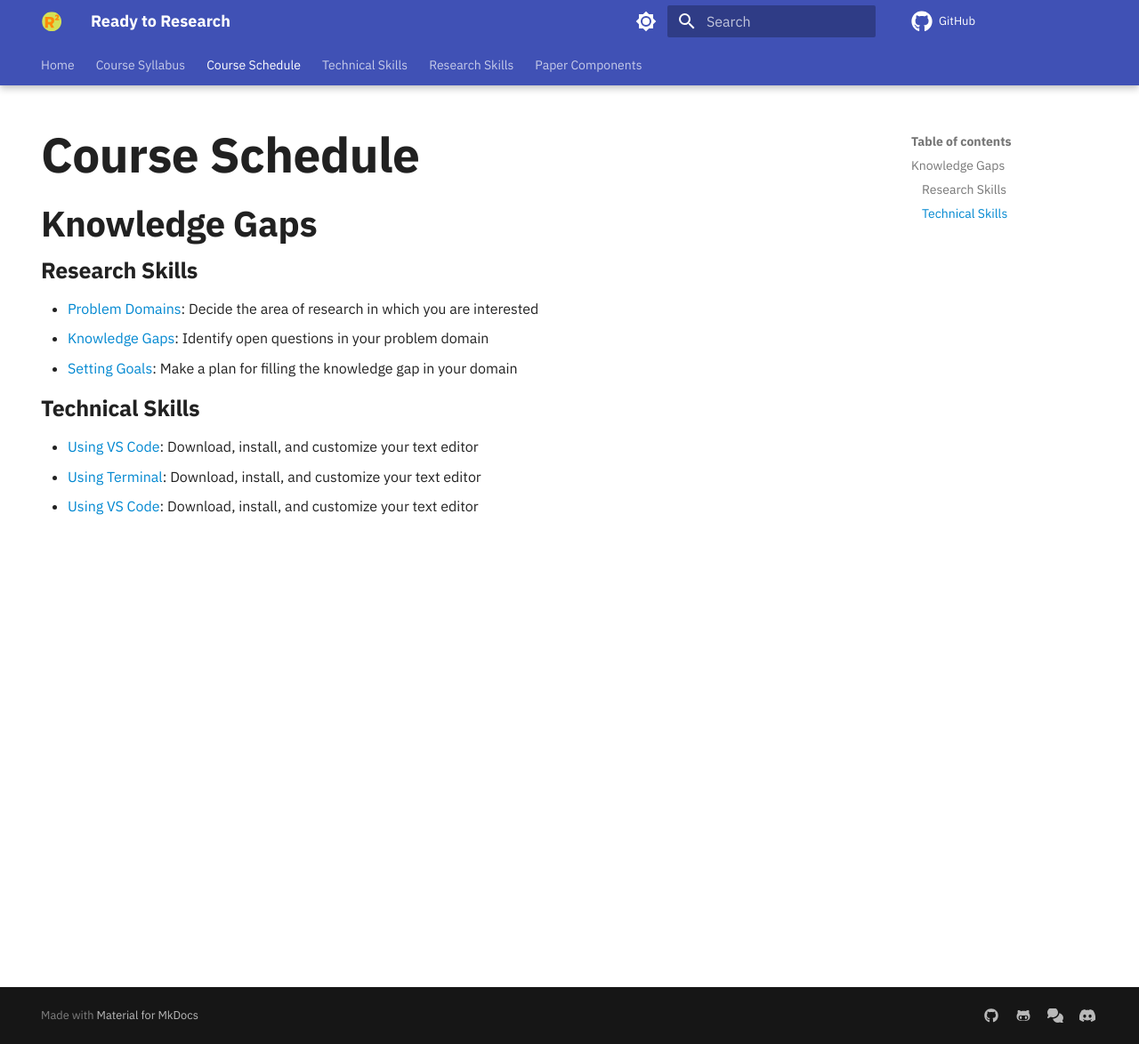
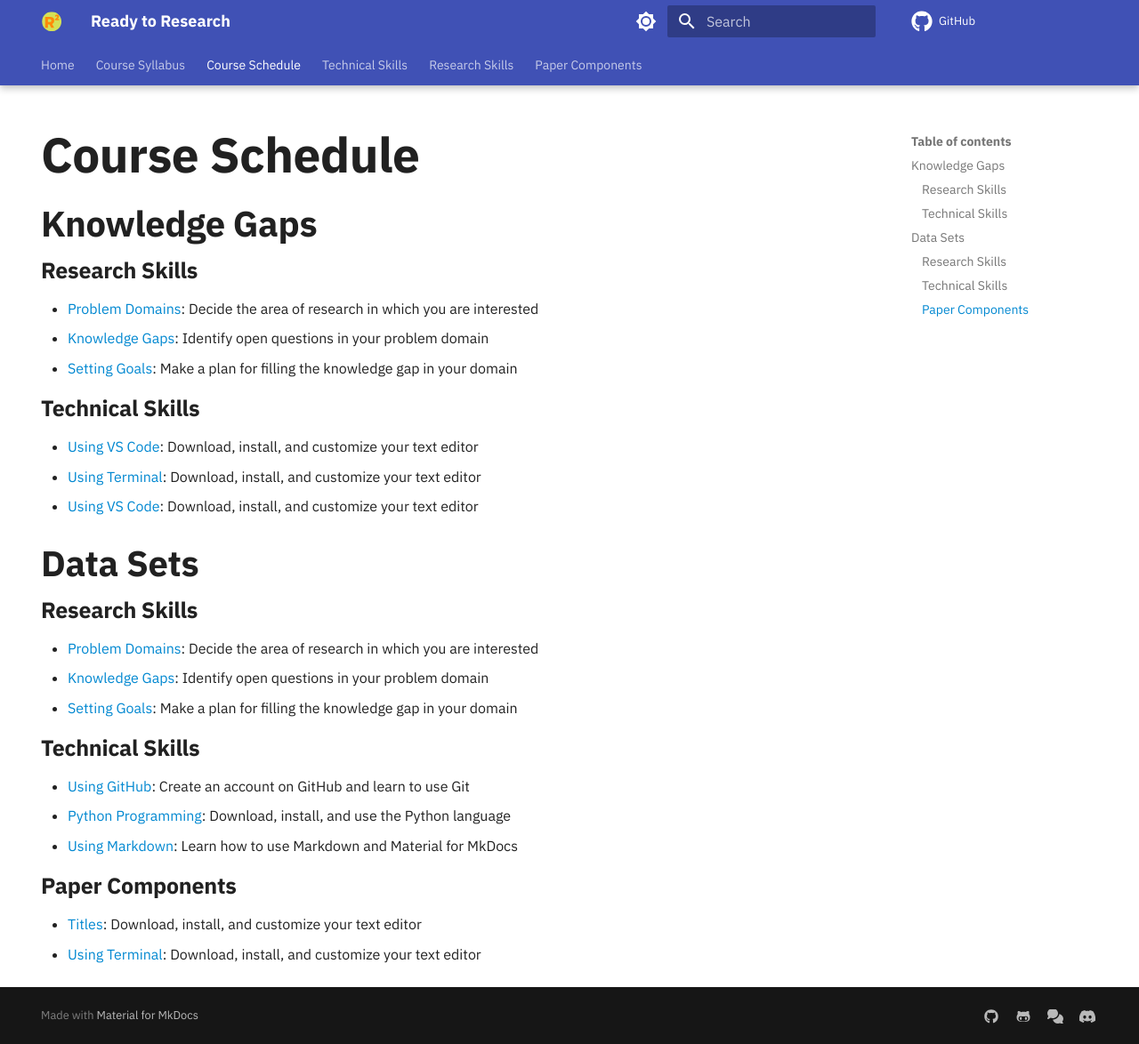
Before and after one commit to kaushal1014/research-paper-template-Athlete-Injuries, an MkDocs documentation site: the page built from docs/data-science/schedule.md, in a window 1280 px wide and 1174 px high. Shown: the whole window at 89% size. Built offline with MkDocs 1.6.1 and Material for MkDocs 9.7.7, drawn with Linux system fonts in a browser that asks for light colours; comment, search, counter and statistics services are not loaded.

Commit message:
feat: Add more details for the second module in schedule.

```diff
--- a/docs/data-science/schedule.md
+++ b/docs/data-science/schedule.md
@@ -18,3 +18,22 @@ hide:
 - [Using VS Code](/technical-skills/using-vscode/): Download, install, and customize your text editor
 - [Using Terminal](/technical-skills/using-terminal/): Download, install, and customize your text editor
 - [Using VS Code](/technical-skills/using-vscode/): Download, install, and customize your text editor
+
+## Data Sets
+
+### Research Skills
+
+- [Problem Domains](/research-skills/problem-domains/): Decide the area of research in which you are interested
+- [Knowledge Gaps](/research-skills/knowledge-gaps/): Identify open questions in your problem domain
+- [Setting Goals](/research-skills/setting-goals/): Make a plan for filling the knowledge gap in your domain
+
+### Technical Skills
+
+- [Using GitHub](/technical-skills/using-github/): Create an account on GitHub and learn to use Git
+- [Python Programming](/technical-skills/python-programming/): Download, install, and use the Python language
+- [Using Markdown](/technical-skills/using-markdown/): Learn how to use Markdown and Material for MkDocs
+
+### Paper Components
+
+- [Titles](/paper-components/paper-titles/): Download, install, and customize your text editor
+- [Using Terminal](/technical-skills/using-terminal/): Download, install, and customize your text editor
```
